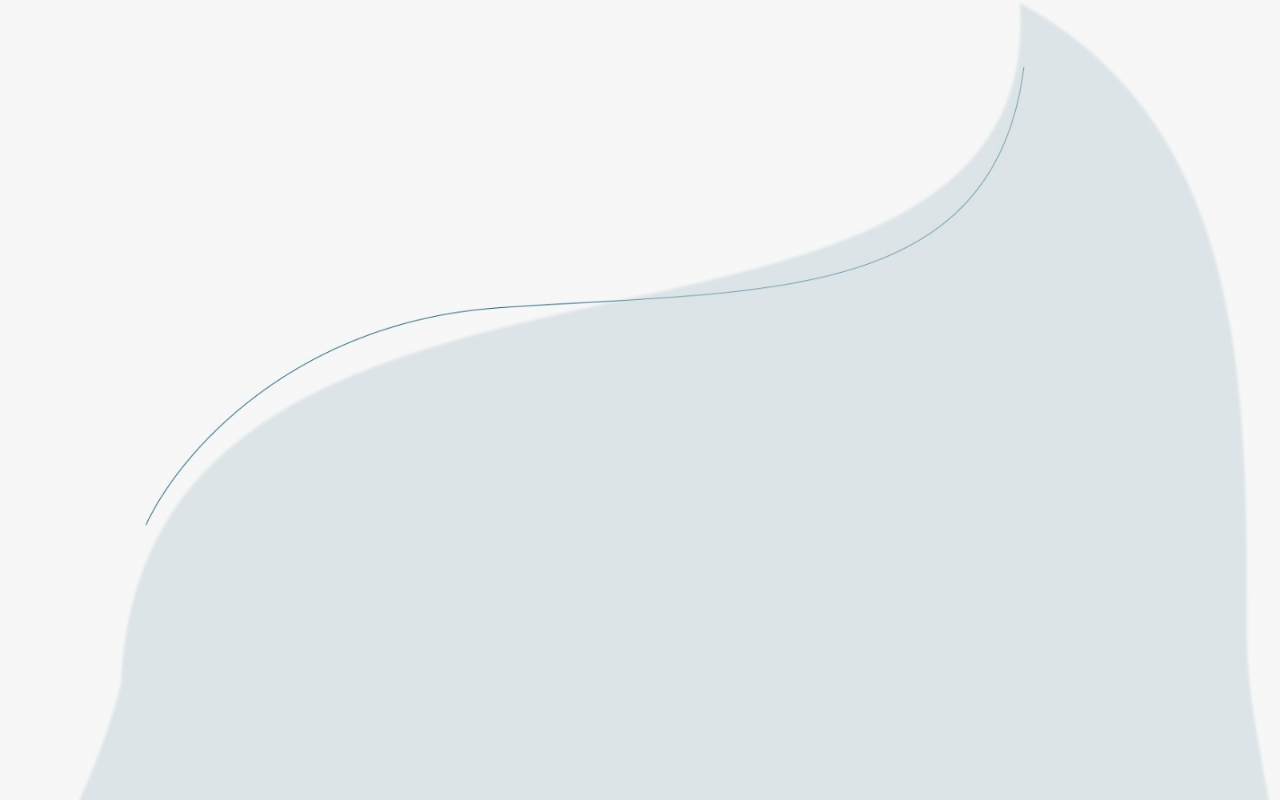
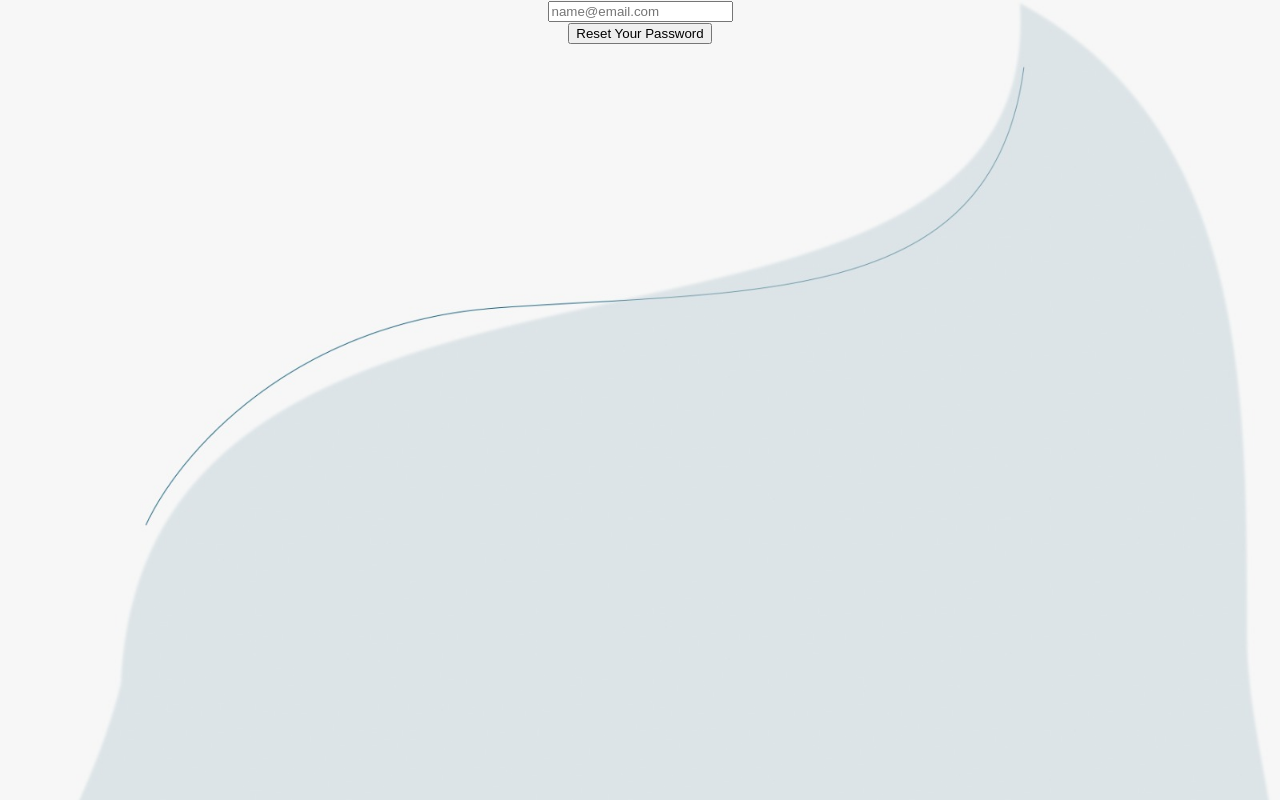
Before and after one commit to alexgaita/proiectIP-react-web-app, a React (Create React App) app: page /forgot-password in a window 1280 px wide. Before the commit this address had no page. Built offline with nearby package versions, Linux system fonts and the light colour scheme.

Commit message:
forgot password functionality

```diff
--- a/src/App.js
+++ b/src/App.js
@@ -8,6 +8,7 @@ import { getAuth } from 'firebase/auth'
 
 import MedicalRecord from './components/MedicalRecord/MedicalRecord'
 import LogIn from './components/Login/Login'
+import ForgotPassword from './components/Login/ForgotPassword'
 import Register from './components/Register/Register'
 import {
   Chart as ChartJS,
@@ -75,6 +76,7 @@ function App() {
           <Route element={<PacientsList />} path="/pacients" />
           <Route element={<MedicalRecord />} path="/pacients/:id" />
           <Route element={<LogIn />} path="/login" />
+          <Route element={<ForgotPassword/>} path="/forgot-password"/>
           <Route element={<Register />} path="/register" />
         </Routes>
       </BrowserRouter>
--- /dev/null
+++ b/src/components/Login/ForgotPassword.js
@@ -0,0 +1,49 @@
+import { useState } from 'react'
+import { useNavigate } from 'react-router-dom'
+
+import { passwordReset } from '../../utils/firebase'
+
+function ForgotPassword() {
+  const [email, setEmail] = useState('')
+  const [emailMessage, setEmailMessage] = useState(false)
+  const navigate = useNavigate()
+
+  const handleSubmit = async (e) => {
+    e.preventDefault()
+    try {
+      await passwordReset(email)
+      setEmailMessage(true)
+    } catch (error) {
+      if (error.code === 'auth/user-not-found') {
+        alert('User not found, try again!')
+        setEmail('')
+      }
+    }
+  }
+
+  return (
+    <div>
+      {emailMessage ? (
+        <div>
+          <h3>The Email has been sent; Check your Inbox!
+          </h3>
+        </div>
+      ) : (
+        <form onSubmit={handleSubmit}>
+          <input
+            type="email"
+            name="email"
+            placeholder="name@email.com"
+            onChange={(e) => setEmail(e.target.value)}
+            required
+          />
+          <div>
+            <button type="submit">Reset Your Password</button>
+          </div>
+        </form>
+      )}
+    </div>
+  )
+}
+
+export default ForgotPassword
--- a/src/components/Login/Login.js
+++ b/src/components/Login/Login.js
@@ -1,6 +1,6 @@
 import React, { useState } from 'react'
-import { NavLink, useNavigate } from 'react-router-dom'
-import { signInWithEmailAndPassword} from 'firebase/auth'
+import { useNavigate } from 'react-router-dom'
+import { signInWithEmailAndPassword } from 'firebase/auth'
 import { Grid, TextField, Typography, Button, Box, Link } from '@mui/material'
 
 import { auth } from '../../App'
@@ -99,6 +99,9 @@ const LogIn = () => {
           href="#"
           underline="none"
           sx={{ alignSelf: 'flex-end', color: '#035270' }}
+          onClick={() => {
+            navigate('/forgot-password')
+          }}
         >
           {'Forgot password?'}
         </Link>
--- a/src/components/PacientsList/PacientsList.jsx
+++ b/src/components/PacientsList/PacientsList.jsx
@@ -33,8 +33,8 @@ const PacientsList = () => {
     setModalOpen(false)
   }
 
-  const logOut = () => {
-    signOut(auth);
+  const logOut = async () => {
+    await signOut(auth);
     navigate('/login')
     var user = auth.currentUser
     console.log(user)
--- /dev/null
+++ b/src/utils/firebase.js
@@ -0,0 +1,28 @@
+import {
+  connectAuthEmulator,
+  sendPasswordResetEmail,
+  confirmPasswordReset,
+} from 'firebase/auth'
+
+import { auth } from '../App'
+
+// if (process.env.NODE_ENV === 'development') {
+//   connectAuthEmulator(auth, 'http://localhost:9099')
+// }
+
+var actionCodeSettings = {
+  // After password reset, the user will be give the ability to go back
+  // to this page.
+  url: 'http://localhost:3000/login',
+  handleCodeInApp: false
+};
+
+export const passwordReset = async (email) => {
+  return await sendPasswordResetEmail(auth, email, actionCodeSettings)
+}
+
+export const confirmThePasswordReset = async (oobCode, newPassword) => {
+  if (!oobCode && !newPassword) return
+
+  return await confirmPasswordReset(auth, oobCode, newPassword)
+}
```
